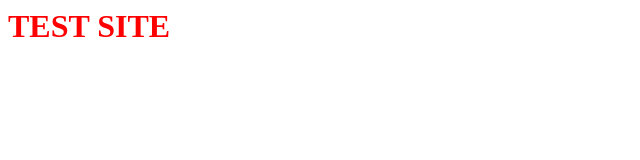
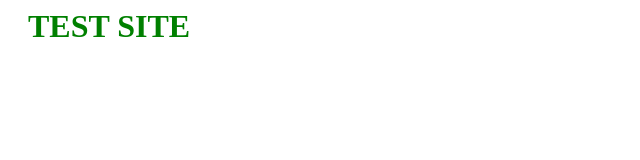
Before and after one commit to its-popplewell/test_website, a plain HTML site: page index.html in a window 1280 px wide. Shown: the whole page, without its empty margins (0-640 px from the left). Drawn offline with Linux system fonts and the light colour scheme.

Commit message:
Fix Stylesheet pt. 2

```diff
--- a/style.css
+++ b/style.css
@@ -1,3 +1,4 @@
 h1 {
-  color: #ff0000;
+  color: green;
+  margin-left: 20px;
 }
```
